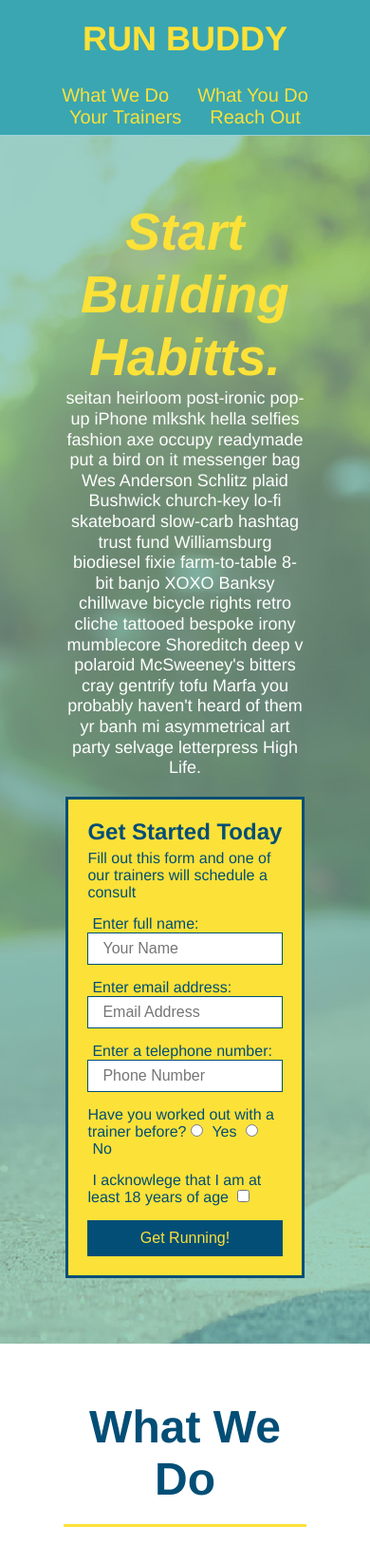
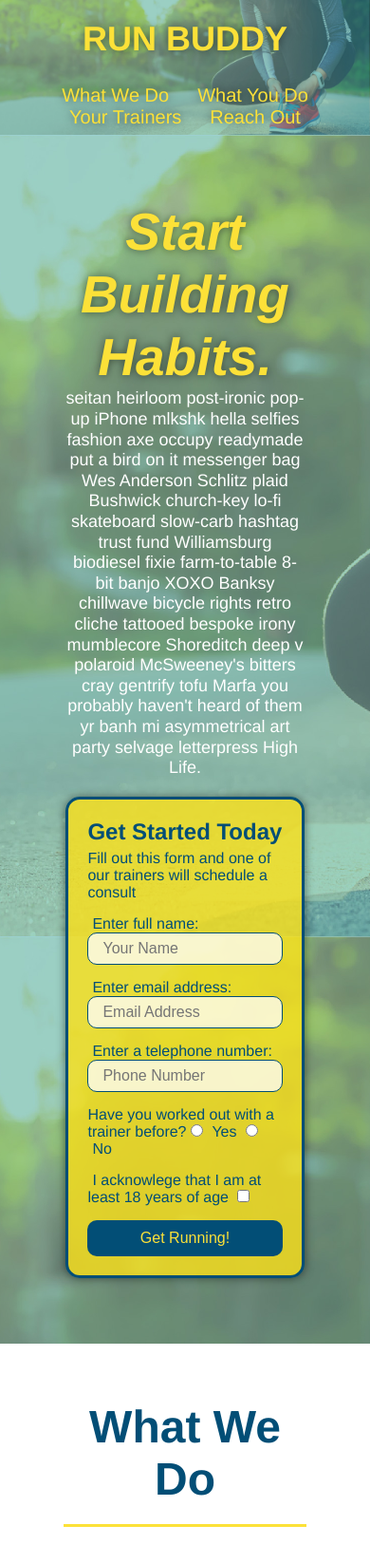
Before and after one commit to cangalet/run-buddy, a plain HTML site: page index.html in a window 390 px wide. Shown: the top 1646 px of the page at 95% size. Drawn offline with Linux system fonts and the light colour scheme.

Commit message:
added shadows, transparency, and sticky header

```diff
--- a/assets/css/style.css
+++ b/assets/css/style.css
@@ -17,6 +17,14 @@ header {
     display: flex;
     justify-content: space-between;
     flex-wrap: wrap;
+    position: -webkit-sticky;
+    position: sticky;
+    top: 0;
+    background-image: url("../images/hero-bg.jpg");
+    background-size: cover;
+    background-position: center;
+    background-attachment: fixed;
+    background-position: 80%;
 }
 
 header h1 {
@@ -24,6 +32,7 @@ header h1 {
     font-size: 36px;
     color: #fce138;
     margin: 0;
+    text-shadow: 0 0 10px rgba(0, 0, 0, 0.5);
 }
 
 header a {
@@ -47,6 +56,14 @@ header nav ul li a {
     padding: 10px 15px;
     font-weight: lighter;
     font-size: 1.55vw;
+    text-shadow: 0 0 10px rgba(0, 0, 0, 0.5);
+}
+
+header nav ul li a:hover {
+    background: #fce138;
+    color: #024e76;
+    border-radius: 15px;
+    text-shadow: none;
 }
 
 footer {
@@ -86,6 +103,8 @@ section {
     justify-content: center;
     flex-wrap: wrap;
     align-items: flex-start;
+    background-attachment: fixed;
+    background-position: 80%;
 }
 /* Hero Style End */
 
@@ -104,16 +123,19 @@ section {
     font-style: italic;
     font-size: 55px;
     color: #fce138;
+    text-shadow: 0 0 10px rgba(0, 0, 0, 0.5);
 }
 
 /* Hero Form Start */
 .hero-form {
-    background-color: #fce138;
+    background-color: rgba(252, 225, 26, 0.8);
     padding: 20px;
     color: #024e76;
     border: solid 3px #024e76;
+    border-radius: 15px;
     width: 40%;
     margin: 3.5%;
+    box-shadow: 0 0 10px rgba(0, 0, 0, 0.5);
 }
 
 .hero-form h3{
@@ -127,12 +149,19 @@ section {
 
 .form-input {
     border: 1px solid #024e76;
+    border-radius: 10px;
     display: block;
     padding: 7px 15px;
     font-size: 16px;
     color: #024e76;
     width: 100%;
     margin-bottom: 15px;
+    background-color: rgba(255, 255, 255, 0.75);
+}
+
+.form-input:focus {
+    background-color: rgba(255, 255, 255, 1);
+    outline: none;
 }
 
 .hero-form label {
@@ -145,7 +174,13 @@ section {
     border: none;
     padding: 10px 20px;
     font-size: 16px;
+    border-radius: 10px;
 }
+
+.hero-form button:hover {
+    background-color: #39a6b2;
+}
+
 /* Hero Form Ends */
 
 /* Section Titles */
@@ -194,11 +229,14 @@ section {
     margin: 50px auto;
     padding-bottom: 50px;
     width: 80%;
-    border-bottom: 1px solid #39a6b2;
     display: flex;
     flex-wrap: wrap;
     align-items: center;
     justify-content: space-between;
+}
+
+.step:not(:last-child) {
+    border-bottom: 1px solid #39a6b2;
 }
 
 .step h3 {
@@ -331,6 +369,7 @@ section {
 
 .contact-form input, .contact-form textarea {
     border: 1px solid #024e76;
+    border-radius: 10px;
     display: block;
     padding: 7px 15px;
     font-size: 16px;
@@ -338,6 +377,12 @@ section {
     width: 100%;
     margin-bottom: 15px;
     margin-top: 5px;
+    background-color: rgba(255, 255, 255, 0.75);
+}
+
+.contact-form input:hover, .contact-form textarea:hover {
+    background-color: rgba(255, 255, 255, 1);
+    outline: none;
 }
 
 .contact-form button   {
@@ -348,6 +393,12 @@ section {
     text-align: center;
     padding: 15px 0;
     font-size: 16px;
+    border-radius: 10px;
+}
+
+.contact-form button:hover {
+    color: #fce138;
+    background: #39a6b2;
 }
 
 /* Reach Out Style Ends */
@@ -443,6 +494,10 @@ section {
 
 /* MEDIA QUERY for mobile phones and smaller */
 @media screen and (max-width: 575px) {
+    header  {
+        position: relative;
+    }
+
     .hero-form button {
         width: 100%;
     }
--- a/index.html
+++ b/index.html
@@ -41,7 +41,7 @@
     <!-- hero/jumbotron -->
     <section class="hero">
         <div class="hero-cta">
-            <h2>Start Building Habitts.</h2>
+            <h2>Start Building Habits.</h2>
             <p>
               seitan heirloom post-ironic pop-up iPhone mlkshk hella selfies fashion axe occupy readymade put a bird on it messenger bag Wes Anderson Schlitz plaid Bushwick church-key lo-fi skateboard slow-carb hashtag trust fund Williamsburg biodiesel fixie farm-to-table 8-bit banjo XOXO Banksy chillwave bicycle rights retro cliche tattooed bespoke irony mumblecore Shoreditch deep v polaroid McSweeney's bitters cray gentrify tofu Marfa you probably haven't heard of them yr banh mi asymmetrical art party selvage letterpress High Life.
             </p>
```
